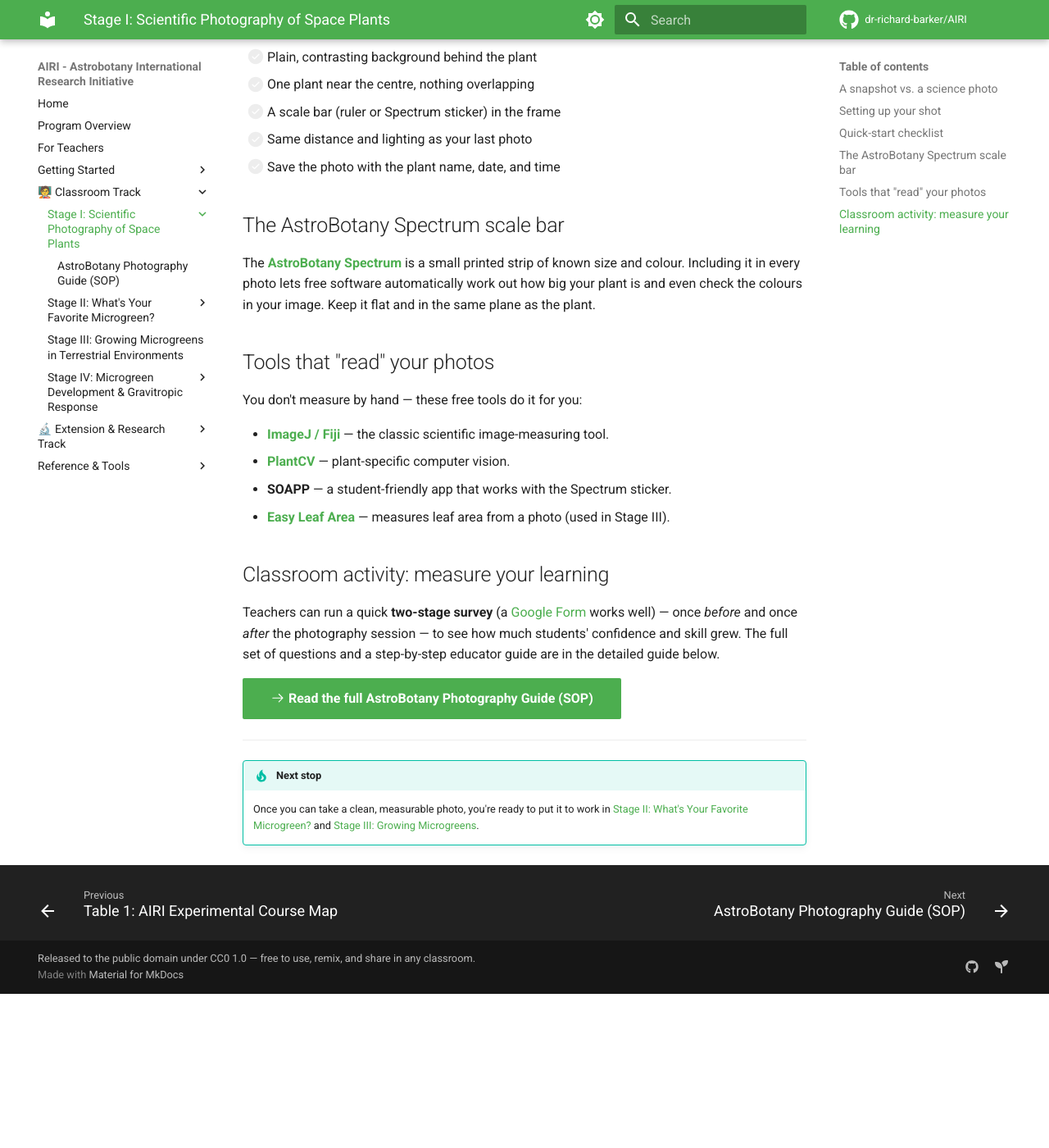
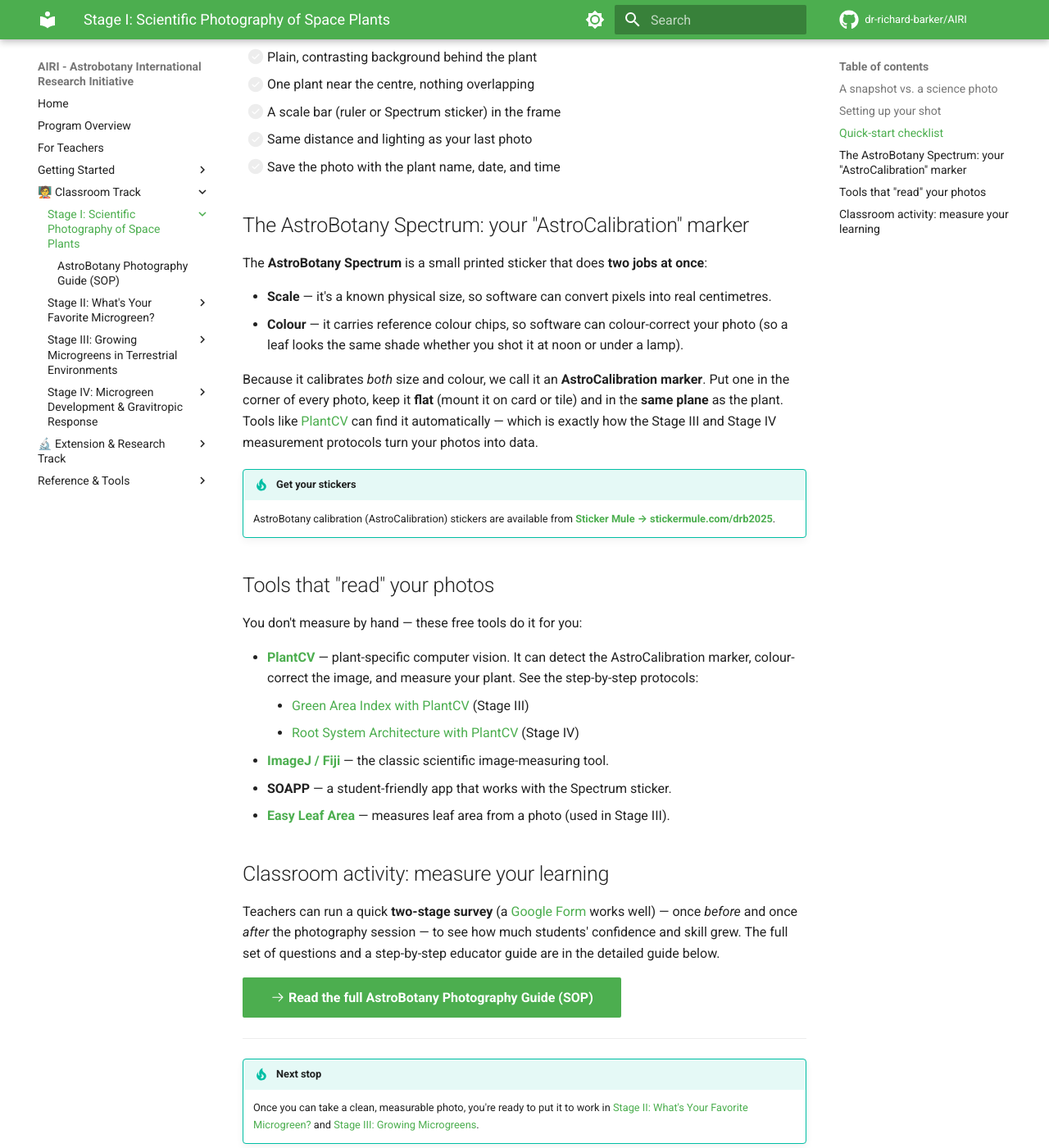
Before and after one commit to dr-richard-barker/AIRI, an MkDocs documentation site: the page built from docs/stage-i-scientific-photography/README.md, in a window 1280 px wide and 1400 px high, scrolled down 2440 px. Shown: the whole window at 82% size. Built offline with MkDocs 1.6.1 and Material for MkDocs 9.7.7, drawn with Linux system fonts in a browser that asks for light colours; comment, search, counter and statistics services are not loaded; before the commit the page ends 3652 px from its top, so only the background shows below that.

Commit message:
Fix sticker links; add PlantCV AstroCalibration protocols
- Repoint the dead astrobotany.com AstroBotany Spectrum product links to the
  new store: https://www.stickermule.com/drb2025 (Stage I README + guide).
- Reframe the Spectrum sticker as the "AstroCalibration" marker (scale + colour
  calibration) and introduce it clearly in Stage I, with the buy link.
- Add Stage III protocol: Green Area Index with PlantCV — colour-correct with
  the marker, segment the canopy, calibrate to cm, compute GAI; time-series and
  comparison extensions.
- Add Stage IV protocol: Root System Architecture with PlantCV — segment,
  skeletonize, and measure root length / tips / branches / gravitropic angle,
  tied back to the Stage IV gravity experiment.
- Both protocols use real PlantCV functions and link to the official docs;
  wired into SUMMARY nav.

Co-Authored-By: Claude Opus 4.8 <noreply@anthropic.com>

```diff
--- a/docs/stage-i-scientific-photography/README.md
+++ b/docs/stage-i-scientific-photography/README.md
@@ -60,21 +60,36 @@ Remember the **4 C's**:
 - [ ] Same distance and lighting as your last photo
 - [ ] Save the photo with the plant name, date, and time
 
-## The AstroBotany Spectrum scale bar
+## The AstroBotany Spectrum: your "AstroCalibration" marker
 
-The [**AstroBotany Spectrum**](https://astrobotany.com/product/airi-bio-imaging-spectrum-5cm/)
-is a small printed strip of known size and colour. Including it in every photo lets
-free software automatically work out how big your plant is and even check the colours
-in your image. Keep it flat and in the same plane as the plant.
+The **AstroBotany Spectrum** is a small printed sticker that does **two jobs at once**:
+
+- **Scale** — it's a known physical size, so software can convert pixels into real
+  centimetres.
+- **Colour** — it carries reference colour chips, so software can colour-correct your
+  photo (so a leaf looks the same shade whether you shot it at noon or under a lamp).
+
+Because it calibrates *both* size and colour, we call it an **AstroCalibration marker**.
+Put one in the corner of every photo, keep it **flat** (mount it on card or tile) and
+in the **same plane** as the plant. Tools like [PlantCV](https://plantcv.org/) can find
+it automatically — which is exactly how the Stage III and Stage IV measurement protocols
+turn your photos into data.
+
+!!! tip "Get your stickers"
+    AstroBotany calibration (AstroCalibration) stickers are available from
+    **[Sticker Mule → stickermule.com/drb2025](https://www.stickermule.com/drb2025)**.
 
 ## Tools that "read" your photos
 
 You don't measure by hand — these free tools do it for you:
 
+- **[PlantCV](https://plantcv.org/)** — plant-specific computer vision. It can detect the
+  AstroCalibration marker, colour-correct the image, and measure your plant. See the
+  step-by-step protocols:
+    - [Green Area Index with PlantCV](../stage-iii-growth-of-microgreens-in-terrestrial-environments/green-area-index-with-plantcv.md) (Stage III)
+    - [Root System Architecture with PlantCV](../research-stage-iv-microgreen-development-and-gravitropic-response/root-system-architecture-with-plantcv.md) (Stage IV)
 - **[ImageJ / Fiji](https://imagej.net/software/fiji/)** — the classic scientific
   image-measuring tool.
-- **[PlantCV](https://plantcv.readthedocs.io/en/stable/)** — plant-specific computer
-  vision.
 - **SOAPP** — a student-friendly app that works with the Spectrum sticker.
 - **[Easy Leaf Area](https://github.com/heaslon/Easy-Leaf-Area)** — measures leaf area
   from a photo (used in Stage III).
```
Also changed, not shown: docs/SUMMARY.md (+2 -0 lines), docs/research-stage-iv-microgreen-development-and-gravitropic-response/root-system-architecture-with-plantcv.md (added, +110 -0 lines), docs/stage-i-scientific-photography/photography-guide.md (+1 -1 lines), docs/stage-iii-growth-of-microgreens-in-terrestrial-environments/green-area-index-with-plantcv.md (added, +110 -0 lines).
